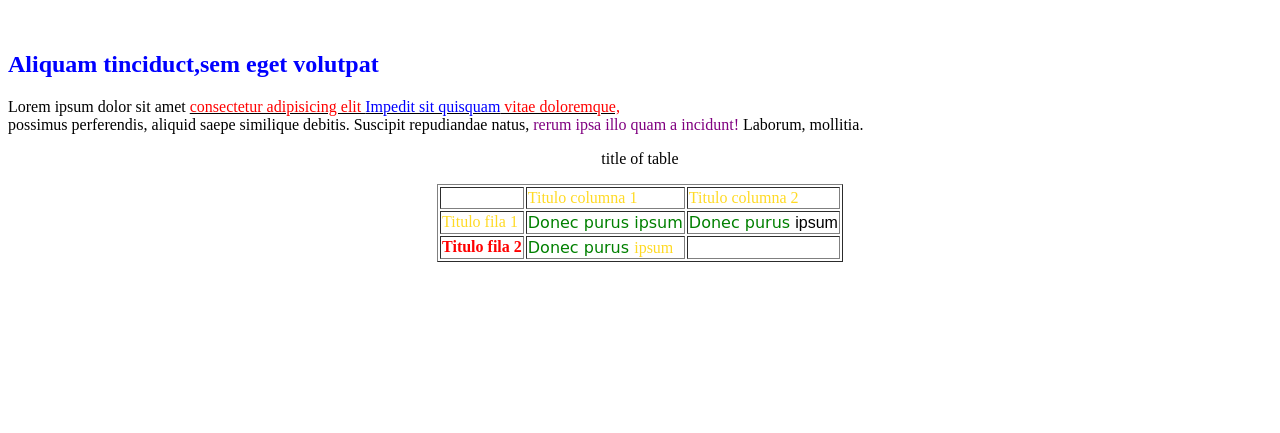
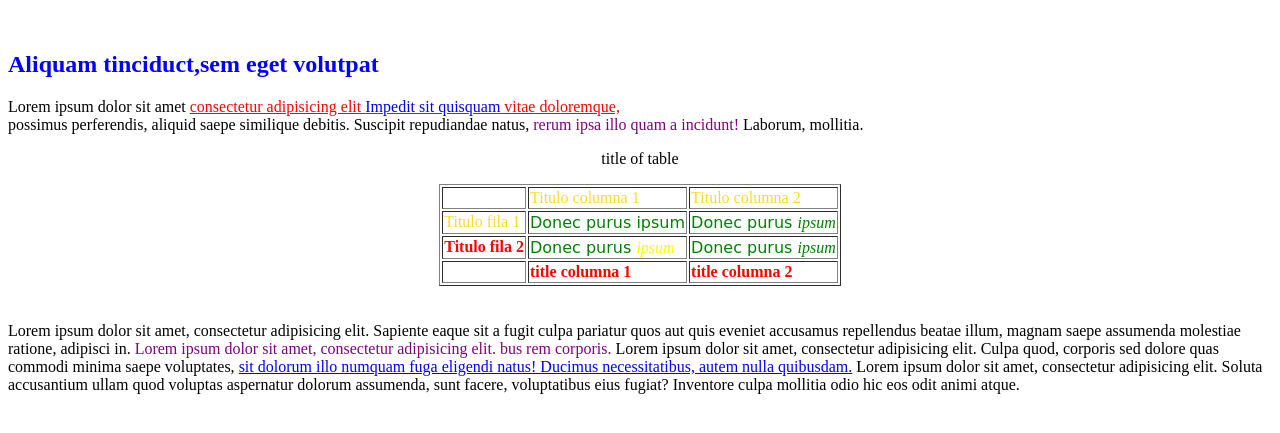
Before and after one commit to DianaChuctayaPach/TEXT-COLOR, a plain HTML site: page index.html in a window 1280 px wide. Shown: the part 119-552 px from the top of the page. Drawn offline with Linux system fonts and the light colour scheme.

Commit message:
terminado

```diff
--- a/css/main.css
+++ b/css/main.css
@@ -4,3 +4,14 @@ h1{
 h2{
     color: blue;
 }
+#raya{
+    text-decoration: underline red;
+
+}
+.purple{
+    color: purple;
+}
+.rayaazul{
+    color: blue;
+    text-decoration: underline blue;
+}
--- a/index.html
+++ b/index.html
@@ -15,8 +15,8 @@
          dolores quae! Commodi deserunt, tenetur est velit excepturi corporis? Natus,
          quibusdam! Ipsa enim impedit culpa debitis odit consequuntur!</p><br>
     <h2>Aliquam tinciduct,sem eget volutpat</h2>
-    <p>Lorem ipsum dolor sit amet <u><font color ="red">consectetur adipisicing elit </font>
-    <font color="blue">Impedit sit quisquam</font><font color="red"> vitae doloremque,</font></u>
+    <p>Lorem ipsum dolor sit amet <span id="raya"><font color ="red">consectetur adipisicing elit </font>
+    <font color="blue">Impedit sit quisquam</font><font color="red"> vitae doloremque,</font></span>
     <br> possimus perferendis, aliquid saepe similique debitis. Suscipit repudiandae natus,
      <font color="purple">rerum ipsa illo quam a incidunt!</font>  Laborum, mollitia.</p>
     </div>
@@ -32,18 +32,37 @@
             <tr>
                 <td><font color='#FFDA25'>Titulo fila 1</font></td>
                 <td><font color='green' face='cursive'>Donec purus ipsum</font></td>
-                <td><font color='green' face='cursive'>Donec purus </font><font face='sans-serif'>ipsum</font></td>
+                <td><font color='green' face='cursive'>Donec purus </font><i><font color='green' >ipsum</font></i></td>
             </tr>
             <tr>
                 <td><strong><font color='red' >Titulo fila 2</font></strong></td></td>
-                <td><font color='green' face='cursive'>Donec purus </font><font color="#FFDA25">ipsum</font></td>
-                <td></td>
+                <td><font color='green' face='cursive'>Donec purus </font><i><font color='yellow'>ipsum</font></i></td>
+                <td><font color='green' face='cursive'>Donec purus </font><i><font color='green' >ipsum</font></i></td></td>
+            </tr>
+            <tr>
+                <td>
+
+                </td>
+                <td>
+                    <strong><font color='red'>title columna 1</font></strong>
+                </td>
+                <td>
+                    <strong><font color='red'>title columna 2</font>
+                    </td></strong>
             </tr>
 
         </table>
+
     </center>
+
     </div>
-
+    <br> <br>
+    <div>
+        Lorem ipsum dolor sit amet, consectetur adipisicing elit. Sapiente eaque sit a fugit culpa pariatur quos aut quis eveniet accusamus repellendus beatae illum, magnam saepe assumenda molestiae ratione, adipisci in.
+        <span class="purple">Lorem ipsum dolor sit amet, consectetur adipisicing elit. bus rem corporis.</span>
+        Lorem ipsum dolor sit amet, consectetur adipisicing elit. Culpa quod, corporis sed dolore quas commodi minima saepe voluptates, <span class="rayaazul">sit dolorum illo numquam fuga eligendi natus! Ducimus necessitatibus, autem nulla quibusdam.</span>
+        Lorem ipsum dolor sit amet, consectetur adipisicing elit. Soluta accusantium ullam quod voluptas aspernatur dolorum assumenda, sunt facere, voluptatibus eius fugiat? Inventore culpa mollitia odio hic eos odit animi atque.
+    </div>
 
 </body>
 </html>
```
